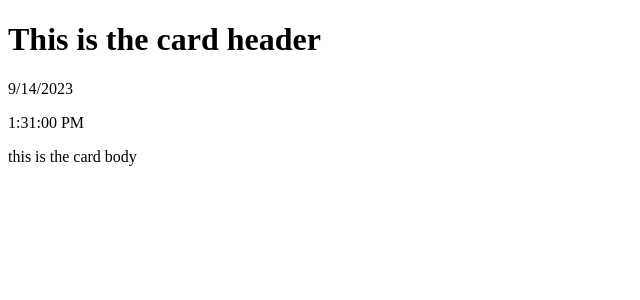
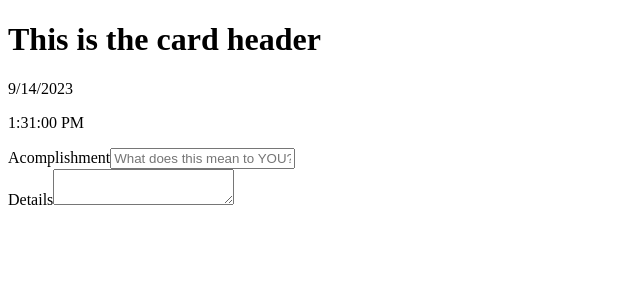
Before and after one commit to dbooyah93/flat-top-concrete-connections, a React app: page / in a window 1280 px wide. Shown: the top 300 px of the page, without its empty margins (0-640 px from the left). Built offline with nearby package versions, Linux system fonts and the light colour scheme; the HTML template or start-up script is replaced by a standard one.

Commit message:
Import task-form to App for success-list

```diff
--- a/client/src/success-list/App.jsx
+++ b/client/src/success-list/App.jsx
@@ -1,6 +1,7 @@
 import React from 'react';
 import axios from 'axios';
 import Timer from './modules/timer.jsx'
+import TaskForm from './modules/task-form.jsx'
 import { Carousel, Container, Row, Col, Card, Form, Button } from 'react-bootstrap';
 
 class App extends React.Component {
@@ -29,7 +30,7 @@ class App extends React.Component {
                         <Timer/>
                     </Card.Header>
                     <Card.Body>
-                        <p> this is the card body</p>
+                        <TaskForm/>
                         {this.some}
                     </Card.Body>
                 </Card>
```
